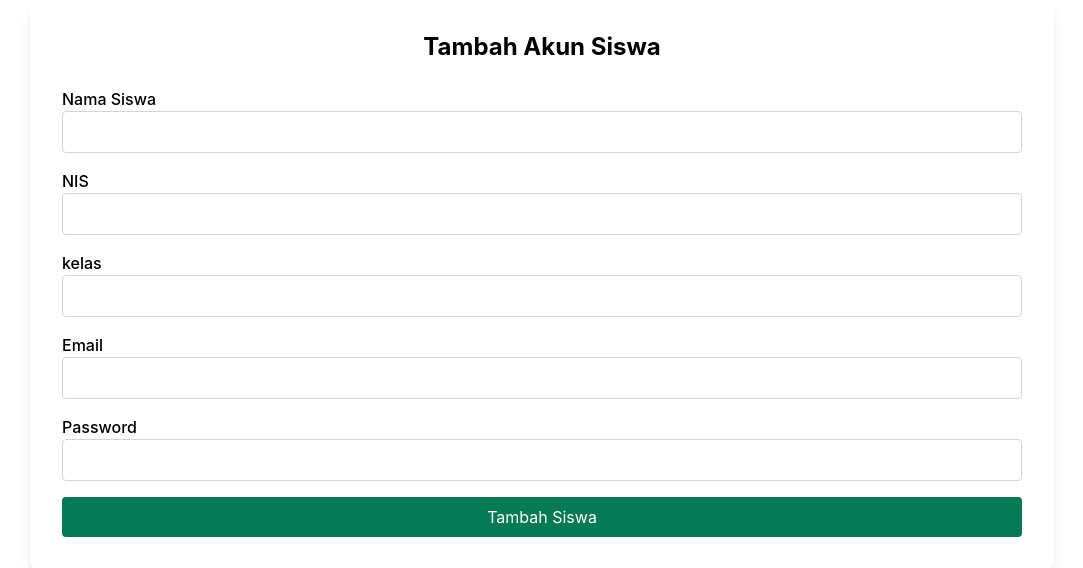
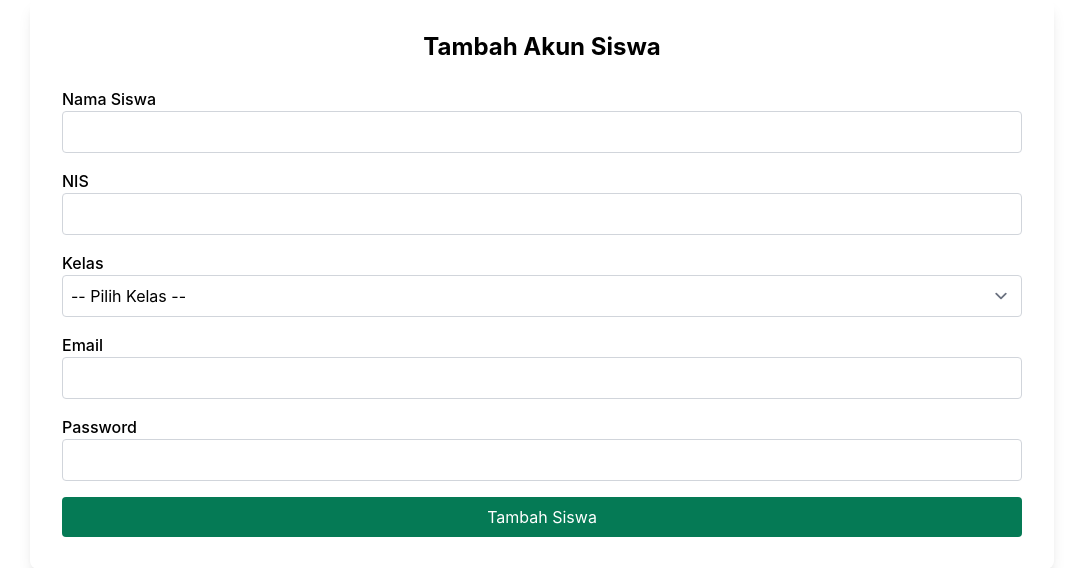
Before and after one commit to CarlesWebDev/Tabungan, a Laravel app: page /admin/tambahsiswa in a window 1280 px wide. Shown: the part 89-657 px from the top of the page, without its empty margins (98-1181 px from the left). Run offline with Laravel 12, Linux system fonts and the light colour scheme; a user stored in the database is signed in; data comes from the database, SQL or seed files in the repository; data that the repository does not hold is empty; style sheets or scripts are compiled from the project's sources; some libraries are stand-ins or nearby versions.

Commit message:
fix nambah siswa dan update siswa berdasarkan id kelas

```diff
--- a/app/Http/Controllers/AdminController.php
+++ b/app/Http/Controllers/AdminController.php
@@ -17,7 +17,9 @@ class AdminController extends Controller
     {
         // misalnya menampilkan view
         $gurus = Guru::all();
-        $siswas = Siswa::all();
+        $kelas = Kelas::first();
+        // $siswas = Siswa::all();
+        $siswas = Siswa::with('kelas')->get();
         $guruTidakAktif = Guru::where('is_active', false)->count();
         $siswaTidakAktif = Siswa::where('is_active', false)->count();
         $guruAktif = Guru::where('is_active', true)->count();
@@ -80,11 +82,6 @@ class AdminController extends Controller
 
 
 
-
-
-
-
-
     // tambah Akun Guru
     public function createguru()
     {
@@ -93,8 +90,6 @@ class AdminController extends Controller
 
     public function storeguru(Request $request)
     {
-
-
         $request->validate([
             'nip' => 'required|min:18',
             'name' => 'required',
@@ -156,22 +151,23 @@ class AdminController extends Controller
 
 
 
-
-
     // Tambah Murid
-    public function createsiswa()
-    {
-        return view('admin.tambahsiswa');
-    }
+   public function createsiswa()
+{
+    $kelas = Kelas::all();
+    $siswas = Siswa::all();
+    return view('admin.tambahsiswa', compact('kelas', 'siswas'));
+}
 
     public function storesiswa(Request $request)
     {
+        // dd($request->all());
         $request->validate([
             'nis' => 'required|min:10',
             'name' => 'required',
             'email' => 'required|email|unique:siswas,email',
             'password' => 'required|min:8',
-            'kelas' => 'required',
+            'kelas_id' => 'required|exists:kelas,id',
         ]);
 
         Siswa::create([
@@ -179,7 +175,7 @@ class AdminController extends Controller
             'name' => $request->name,
             'email' => $request->email,
             'password' => Hash::make($request->password),
-            'kelas' => $request->kelas,
+            'kelas_id' => $request->kelas_id,
             'role' => 'student',
         ]);
 
@@ -190,7 +186,8 @@ class AdminController extends Controller
     public function editsiswa($id)
     {
         $siswa = Siswa::findOrFail($id);
-        return view('admin.editsiswa', compact('siswa'));
+        $kelas = Kelas::all();
+        return view('admin.editsiswa', compact('siswa','kelas'));
     }
 
     public function updatesiswa(Request $request, $id)
@@ -202,7 +199,7 @@ class AdminController extends Controller
             'name' => 'required',
             'email' => 'required|email|unique:siswas,email,' . $siswa->id,
             'password' => 'nullable|min:8',
-            'kelas' => 'required',
+            'kelas_id' => 'required|exists:kelas,id',
         ]);
 
         // Update password jika diisi jika tidak password akan sama
@@ -213,7 +210,7 @@ class AdminController extends Controller
         $siswa->nis = $request->nis;
         $siswa->name = $request->name;
         $siswa->email = $request->email;
-        $siswa->kelas = $request->kelas;
+        $siswa->kelas_id = $request->kelas_id;
 
         $siswa->save();
 
@@ -305,6 +302,11 @@ class AdminController extends Controller
         return redirect()->route('admin.Kelas')->with('success', 'Kelas berhasil dihapus.');
     }
 
+    public function LaporanTabungan() {
+        return view('admin.laporanTabungan');
+    }
+
+
     public function verifikasiakun()
     {
         $gurus = Guru::where('status', 'pending')->get();
@@ -338,10 +340,6 @@ class AdminController extends Controller
 
 
 
-    public function LaporanTabungan() {
-        return view('admin.laporanTabungan');
-    }
-
     public function approveGuru($id)
     {
         $guru = Guru::findOrFail($id);
--- a/app/Http/Controllers/SiswaController.php
+++ b/app/Http/Controllers/SiswaController.php
@@ -40,6 +40,7 @@ class SiswaController extends Controller
             $siswa->is_active = true;
             $siswa->save();
 
+
             return redirect()->route('Student.dashboard');
         }
 
@@ -56,6 +57,7 @@ class SiswaController extends Controller
         // Pastikan siswa yang logout adalah siswa yang sedang login
         if ($siswa) {
             $siswa->is_active = false; // Set is_active ke false
+            $siswa->last_active_atctive_at = now(); // Set last_active_at ke waktu sekarang
             $siswa->save(); // Simpan perubahan
         }
 
--- a/app/Models/Admin.php
+++ b/app/Models/Admin.php
@@ -11,7 +11,9 @@ class Admin extends Authenticatable
         protected $fillable = [
         'name',
         'email',
-        'password'
+        'password',
+
+
     ];
     protected $hidden = [
         'password',
--- a/app/Models/Guru.php
+++ b/app/Models/Guru.php
@@ -22,7 +22,6 @@ class Guru extends Authenticatable
         'last_active_at',
         'status',
         'verification_file',
-        // 'last_active_at',
     ];
 
     protected $hidden = [
--- a/app/Models/Kelas.php
+++ b/app/Models/Kelas.php
@@ -20,8 +20,8 @@ class Kelas extends Model
         return $this->belongsTo(Guru::class, 'guru_id');
     }
 
-    // public function siswa()
-    // {
-    //     return $this->hasMany(Siswa::class);
-    // }
+    public function siswa()
+    {
+        return $this->hasMany(Siswa::class);
+    }
 }
--- a/app/Models/Siswa.php
+++ b/app/Models/Siswa.php
@@ -20,7 +20,7 @@ class Siswa extends Authenticatable
         'password',
         'role',
         'is_active',
-        // 'kelas_id',
+        'kelas_id',
         'last_active_at',
     ];
 
@@ -37,6 +37,6 @@ class Siswa extends Authenticatable
     // Relasiin siswa dengan kelas
     public function kelas()
     {
-        return $this->belongsTo(Kelas::class, 'kelas_id');
+        return $this->belongsTo(Kelas::class,);
     }
 }
--- a/database/seeders/DatabaseSeeder.php
+++ b/database/seeders/DatabaseSeeder.php
@@ -1,8 +1,6 @@
 <?php
 
 namespace Database\Seeders;
-use App\Models\User;
-// use Illuminate\Database\Console\Seeds\WithoutModelEvents;
 use Illuminate\Database\Seeder;
 
 class DatabaseSeeder extends Seeder
--- a/database/seeders/SiswaSeeder.php
+++ b/database/seeders/SiswaSeeder.php
@@ -21,7 +21,8 @@ class SiswaSeeder extends Seeder
             'email' => 'siswa@gmail.com',
             'password' => Hash::make('siswaMurid123'),
             // 'password_plaintext' => 'siswaMurid123',
-            'kelas' => 'XI RPL 1',
+            // 'kelas' => 'XI RPL 1',
+            'kelas_id' => 1,
             'role' => 'student',
             'created_at' => now(),
             'updated_at' => now(),
--- a/resources/views/Teacher/transaksi.blade.php
+++ b/resources/views/Teacher/transaksi.blade.php
@@ -69,7 +69,7 @@
                             </td>
                             <td
                                 class="px-6 py-4 text-sm font-semibold whitespace-nowrap
-                                                {{ $item->jenis_penarikan == 'penarikan' ? 'text-red-700' : 'text-green-700' }}">
+                                                        {{ $item->jenis_penarikan == 'penarikan' ? 'text-red-700' : 'text-green-700' }}">
                                 Rp{{ number_format($item->jumlah, 0, ',', '.') }}
                             </td>
                             <td class="px-6 py-4 text-sm text-gray-700 whitespace-nowrap">{{ $item->keterangan }}</td>
--- a/resources/views/admin/User.blade.php
+++ b/resources/views/admin/User.blade.php
@@ -170,7 +170,7 @@
                                         <td class="px-3 py-2">{{ $siswa->nis }}</td>
                                         <td class="px-3 py-2">{{ $siswa->name }}</td>
                                         <td class="px-3 py-2">{{ $siswa->email }}</td>
-                                    <td class="px-3 py-2">{{ $siswa->kelas }}</td>
+                                        <td class="px-3 py-2">{{ optional($siswa->kelas)->nama_kelas ?? '-' }}</td>
                                         <td class="px-3 py-2">
                                             <span class="{{ $siswa->is_active ? 'text-green-600' : 'text-red-600' }}">
                                                 {{ $siswa->is_active ? 'Aktif' : 'Nonaktif' }}
--- a/resources/views/admin/managementkelas.blade.php
+++ b/resources/views/admin/managementkelas.blade.php
@@ -42,7 +42,7 @@
                                 <tr class="hover:bg-gray-50">
                                     <td class="px-3 py-2">{{ $kelass->nama_kelas }}</td>
                                     <td class="px-3 py-2">{{ $kelass->jurusan }}</td>
-                                <td class="px-3 py-2">{{ $kelass->jumlah_siswa }}</td>
+                                    <td class="px-3 py-2">{{ $kelass->siswas_count }}</td>
                                     <td class="px-3 py-2">{{ $kelass->guru->name }}</td>
                                     <td class="px-3 py-2">
                                         <div class="flex flex-col sm:flex-row gap-2">
--- a/resources/views/admin/tambahkelas.blade.php
+++ b/resources/views/admin/tambahkelas.blade.php
@@ -63,7 +63,8 @@
                         required>
                         <option value="">-- Pilih Guru --</option>
                         @foreach($gurus as $guru)
-                            <option value="{{ $guru->id }}" {{ old('guru_id') == $guru->id ? 'selected' : '' }}>{{ $guru->name }}</option>
+                            <option value="{{ $guru->id }}" {{ old('guru_id') == $guru->id ? 'selected' : '' }}>{{ $guru->name }}
+                            </option>
                         @endforeach
                     </select>
                     @error('guru_id')
--- a/resources/views/admin/tambahsiswa.blade.php
+++ b/resources/views/admin/tambahsiswa.blade.php
@@ -21,30 +21,42 @@
 
             <div>
                 <label for="name" class="block font-medium">Nama Siswa</label>
-            <input type="text" name="name" id="name" class="w-full border border-gray-300 p-2 rounded" value="{{ old('name') }}">
+                <input type="text" name="name" id="name" class="w-full border border-gray-300 p-2 rounded"
+                    value="{{ old('name') }}" required>
                 @error('name') <p class="text-red-500 text-sm">{{ $message }}</p> @enderror
             </div>
 
             <div>
                 <label for="nis" class="block font-medium">NIS</label>
-            <input type="text" name="nis" id="nis" class="w-full border border-gray-300 p-2 rounded" value="{{ old('nis') }}">
+                <input type="text" name="nis" id="nis" class="w-full border border-gray-300 p-2 rounded"
+                    value="{{ old('nis') }}" required>
                 @error('nis') <p class="text-red-500 text-sm">{{ $message }}</p> @enderror
             </div>
 
             <div>
-            <label for="kelas" class="block font-medium">kelas</label>
-            <input type="kelas" name="kelas" id="kelas" class="w-full border border-gray-300 p-2 rounded" value="{{ old('email') }}">
-            @error('kelas') <p class="text-red-500 text-sm">{{ $message }}</p> @enderror
+                <label for="kelas_id" class="block font-medium">Kelas</label>
+                <select name="kelas_id" id="kelas_id" class="w-full border border-gray-300 p-2 rounded" required>
+                    <option value="">-- Pilih Kelas --</option>
+                    @foreach($kelas as $kelasItem)
+                        <option value="{{ $kelasItem->id }}" {{ old('kelas_id') == $kelasItem->id ? 'selected' : '' }}>
+                            {{ $kelasItem->nama_kelas }}
+                        </option>
+                    @endforeach
+                </select>
+                @error('kelas_id') <p class="text-red-500 text-sm">{{ $message }}</p> @enderror
             </div>
+
             <div>
                 <label for="email" class="block font-medium">Email</label>
-            <input type="email" name="email" id="email" class="w-full border border-gray-300 p-2 rounded" value="{{ old('email') }}">
+                <input type="email" name="email" id="email" class="w-full border border-gray-300 p-2 rounded"
+                    value="{{ old('email') }}" required>
                 @error('email') <p class="text-red-500 text-sm">{{ $message }}</p> @enderror
             </div>
 
             <div>
                 <label for="password" class="block font-medium">Password</label>
-            <input type="password" name="password" id="password" class="w-full border border-gray-300 p-2 rounded">
+                <input type="password" name="password" id="password" class="w-full border border-gray-300 p-2 rounded"
+                    required>
                 @error('password') <p class="text-red-500 text-sm">{{ $message }}</p> @enderror
             </div>
 
```
Also changed, not shown: app/Http/Controllers/GuruController.php (+52 -27 lines), resources/views/Teacher/tambahtabungan.blade.php (+14 -2 lines), resources/views/admin/editsiswa.blade.php (+17 -3 lines), vite.config.js.timestamp-1746846476983-bc20d3f9476d.mjs (added, +17 -0 lines), database/migrations/2025_04_18_184835_create_siswas_table.php, database/migrations/2025_05_05_003912_create_tabungans_table.php. Lines whose indentation alone changed are shown as unchanged.
